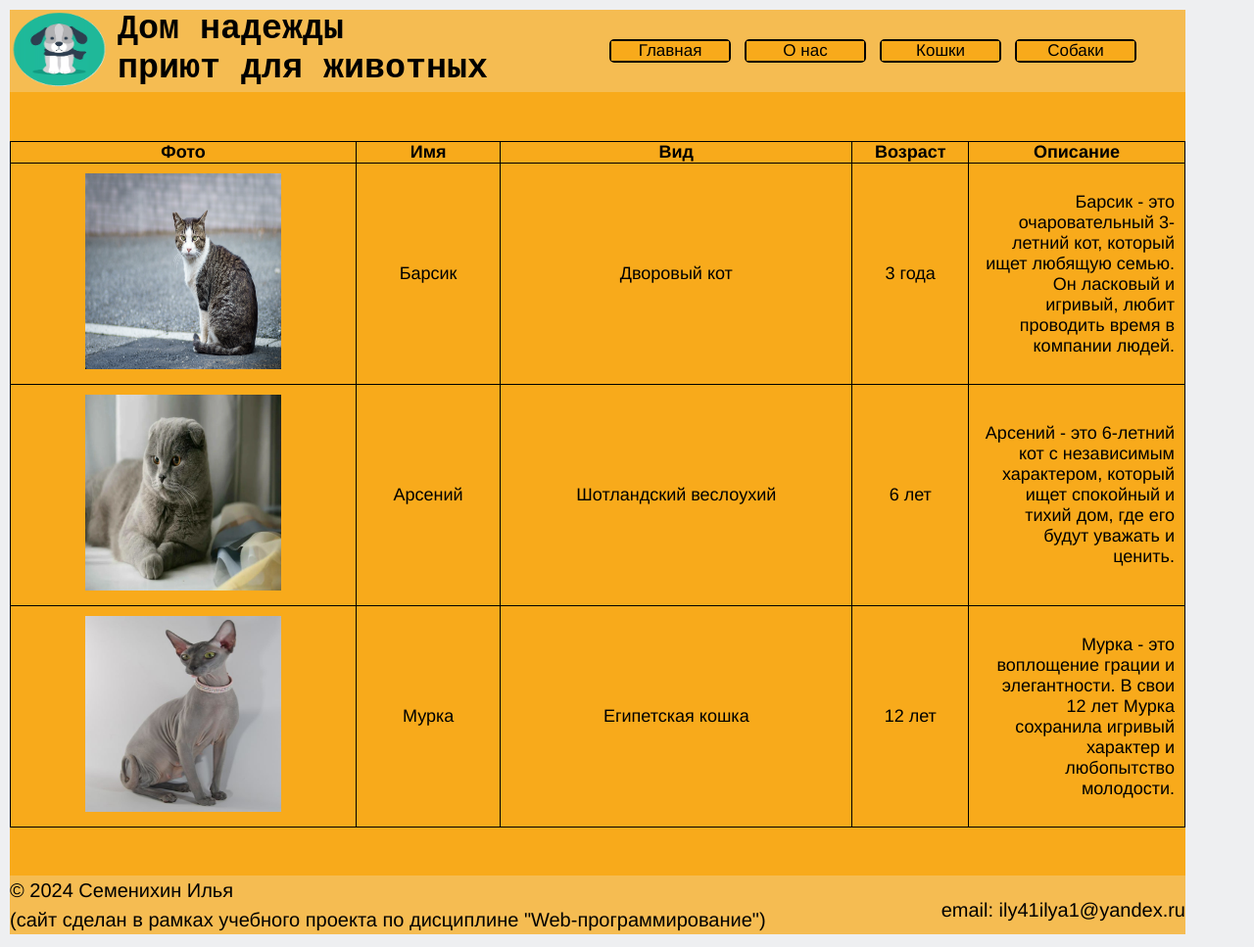
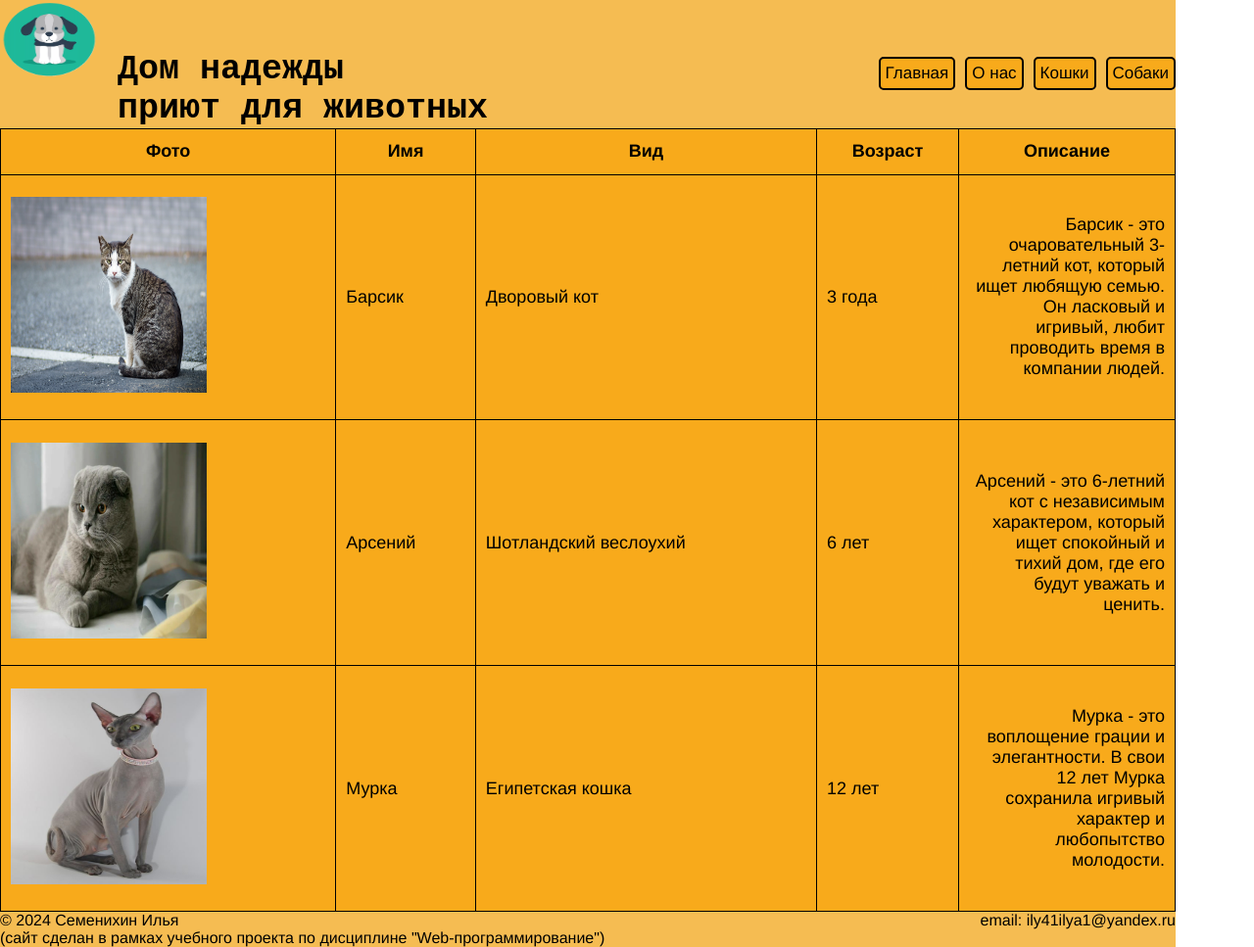
Before and after one commit to Sweet-Bourbon/web6401semenikhinis, a plain HTML site: page lab4/cats.html in a window 1280 px wide. Shown: the whole page at 98% size. Drawn offline with Linux system fonts and the light colour scheme.

Commit message:
Был переработан файл cats.html, добавлен файл cats.css, удален файл dogs_and_cats.css, вёрстка была реализована с помощью Grid

```diff
--- a/lab4/cats.html
+++ b/lab4/cats.html
@@ -3,8 +3,7 @@
     <head>
         <meta charset="UTF-8">
         <title>Кошки</title>
-        <link rel="stylesheet" href="css/general.css">
-        <link rel="stylesheet" href="css/dogs_and_cats.css">
+        <link rel="stylesheet" href="css/cats.css">
     </head>
     <body>
         <header> <!--Шапка страницы с иконкой, названием и ссылками-->
@@ -12,10 +11,10 @@
             <h1>Дом надежды <br>приют для животных</h1>
             <nav>
                 <ul>
-                    <li><a href="../lab2/index.html">Главная</a></li>
-                    <li><a href="../lab2/about_us.html">О нас</a></li>
-                    <li><a href="../lab2/cats.html">Кошки</a></li>
-                    <li><a href="../lab2/dogs.html">Собаки</a></li>
+                    <li><a href="../lab4/index.html">Главная</a></li>
+                    <li><a href="../lab4/about_us.html">О нас</a></li>
+                    <li><a href="../lab4/cats.html">Кошки</a></li>
+                    <li><a href="../lab4/dogs.html">Собаки</a></li>
                 </ul>
             </nav>
         </header>
--- /dev/null
+++ b/lab4/css/cats.css
@@ -0,0 +1,105 @@
+* {
+    margin: 0;
+    padding: 0;
+}
+
+body {
+    display: grid;
+    grid-template-rows: auto 1fr auto;
+    grid-template-columns: 1fr;
+    justify-items: first baseline;
+    font-family: 'Franklin Gothic Medium';
+}
+
+header {
+    display: grid;
+    grid-template-columns: auto 1fr auto;
+    align-items: first baseline;
+    background-color: #f5bc52;
+    width: 1200px;
+}
+
+.icon_image {
+    width: 100px;
+    height: 80px;
+}
+
+header h1 {
+    margin-left: 20px;
+    font-family: 'Courier New';
+    font-size: 35px;
+}
+
+nav ul {
+    display: grid;
+    grid-template-columns: repeat(4, auto);
+    list-style: none;
+    gap: 10px;
+}
+
+nav li {
+    text-align: center;
+    border: 2px solid black;
+    border-radius: 5px;
+    background-color: #f8aa1b;
+}
+
+nav a {
+    text-decoration: none;
+    color: black;
+    font-size: 17px;
+    display: block;
+    padding: 5px;
+}
+
+nav a:hover {
+    background-color: #EEEFF1;
+}
+
+main {
+    display: grid;
+    width: 1200px;
+    height: 800px;
+    background-color: #f8aa1b;
+    font-size: 18px;
+    grid-template-rows: auto;
+    grid-template-columns: 1fr;
+}
+
+table {
+    width: 100%;
+    border-collapse: collapse;
+    text-align: first baseline;
+}
+
+th, td {
+    padding: 10px;
+    border: 1px solid black;
+}
+
+img {
+    width: 200px;
+    height: 200px;
+}
+
+.description {
+    width: 200px;
+    text-align: right;
+}
+
+footer {
+    display: grid;
+    grid-template-columns: auto auto;
+    justify-content: space-between;
+    align-items:first baseline;
+    background-color: #f5bc52;
+    width: 1200px;
+}
+
+footer p {
+    margin: 0;
+}
+
+.email_footer {
+    text-align: right;
+}
--- a/lab4/css/dogs_and_cats.css
+++ /dev/null
@@ -1,31 +0,0 @@
-main{
-    background-color: #f8aa1b;
-    position: relative;
-    margin-left: 10px;
-    height: 800px;
-    width: 1200px;
-    font-family:'Franklin Gothic Medium';
-    font-size: 18px;
-}
-table{
-    position: absolute;
-    width: 100%;
-    border-collapse: collapse;
-    top: 50px;
-}
-
-img{
-    width: 200px;
-    height: 200px;
-}
-
-th, td{
-    background-color: #f8aa1b;
-    border: 1px solid black;
-    text-align: center;
-}
-
-.description{
-    width: 200px;
-    text-align: right;
-}
```
Also changed, not shown: lab4/about_us.html (+4 -4 lines), lab4/dogs.html (+4 -4 lines), lab4/index.html (+4 -4 lines), README.md.
